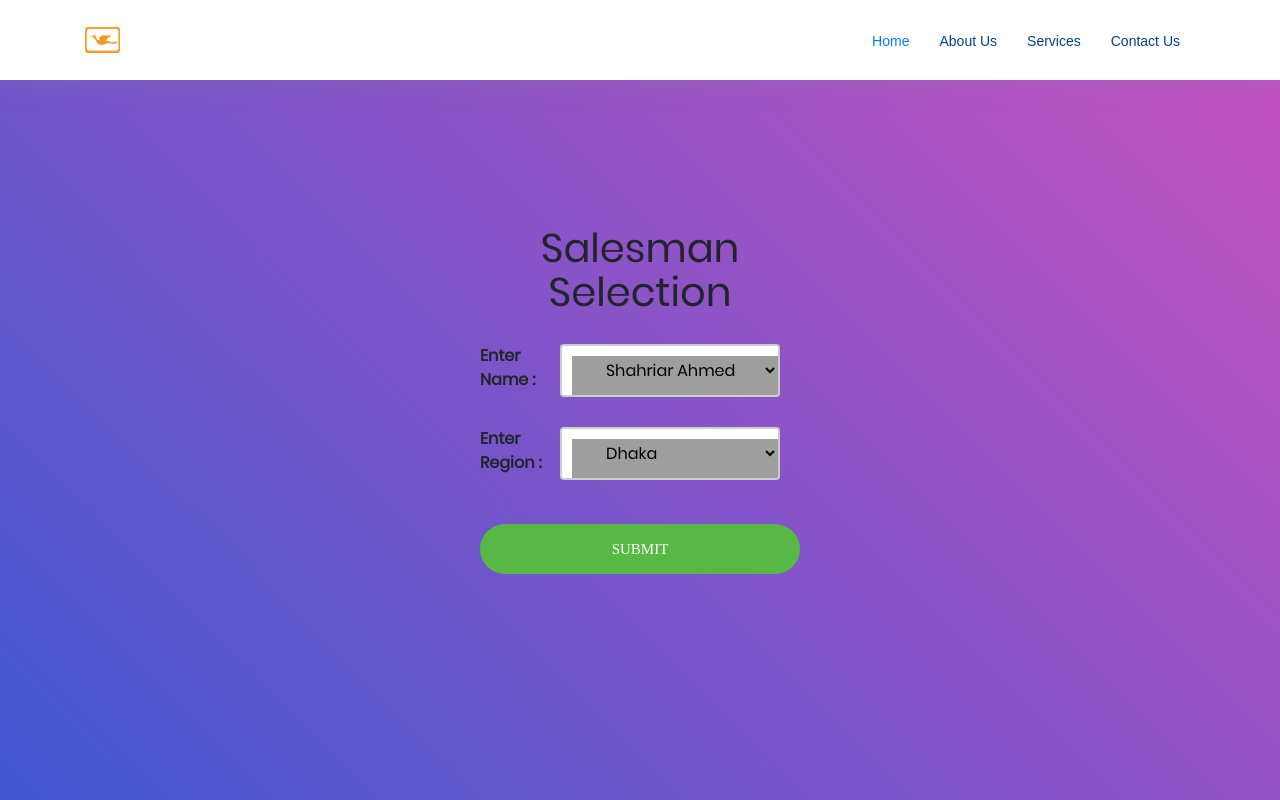
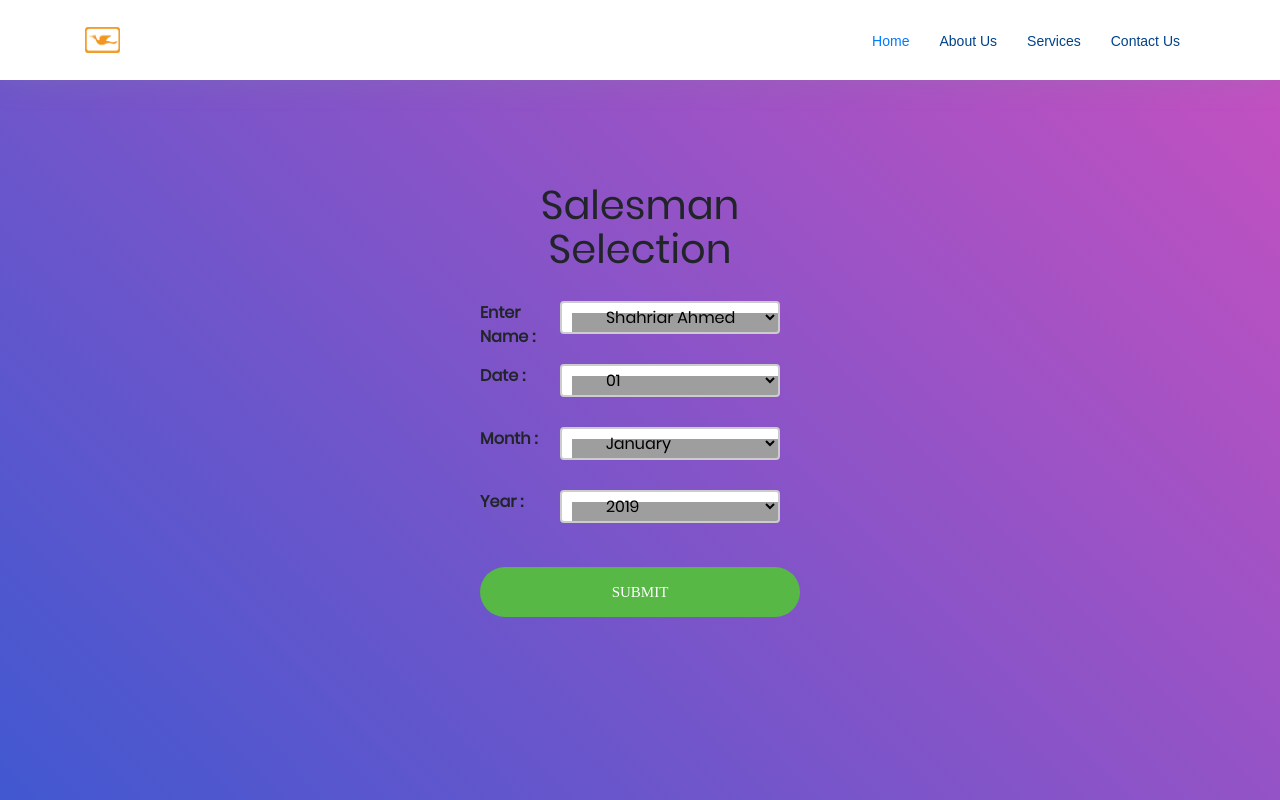
Before and after one commit to Azizul31/Sales-Automation-System, a PHP site: page /salesinfo.php in a window 1280 px wide. Shown: the top 800 px of the page. Run offline with PHP 8.4, Linux system fonts and the light colour scheme; data that the repository does not hold is empty; some web fonts are replaced; grey boxes are pictures that could not be loaded.

Commit message:
salesinfo front end edited

```diff
--- a/login page final/salesinfo.php
+++ b/login page final/salesinfo.php
@@ -58,7 +58,7 @@ h1.spacing
   background-image: url('searchicon.png');
   background-position: 10px 10px;
   background-repeat: no-repeat;
-  padding: 12px 20px 12px 40px;
+  padding: 2px 20px 2px 40px;
   -webkit-transition: width 0.4s ease-in-out;
   transition: width 0.4s ease-in-out;
 }
@@ -97,30 +97,85 @@ h1.spacing
     <option value="Kamrul Islam">Kamrul Islam</option>
     <option value="Ashef Habib">Ashef Habib</option>
     <option value="Mahidul Zihan">Mahidul Zihan</option>
+ </select>
+  <br><br>
+     </div>
+    <div class="col-25">
+        <label for="fname"> Date :</label>
+      </div>
+      <div class="col-75">
+
+  <select class="selection" name="cars">
+    <option value="">01</option>
+    <option value="">02</option>
+    <option value="">03</option>
+    <option value="">04</option>
+    <option value="">05</option>
+    <option value="">06</option>
+    <option value="">07</option>
+    <option value="">08</option>
+    <option value="">09</option>
+    <option value="">10</option>
+    <option value="">11</option>
+    <option value="">12</option>
+    <option value="">13</option>
+    <option value="">14</option>
+    <option value="">15</option>
+    <option value="">16</option>
+    <option value="">17</option>
+    <option value="">18</option>
+    <option value="">19</option>
+    <option value="">20</option>
+    <option value="">21</option>
+    <option value="">22</option>
+    <option value="">23</option>
+    <option value="">24</option>
+    <option value="">25</option>
+    <option value="">26</option>
+    <option value="">27</option>
+    <option value="">28</option>
+    <option value="">29</option>
+    <option value="">30</option>
+    <option value="">31</option>
+  </select>
+  <br><br>
+          </div>
+    <div class="col-25">
+      <label for="fname"> Month :</label>
+     </div>
+    <div class="col-75">
+
+  <select class="selection" name="cars">
+    <option value="">January</option>
+    <option value="">February</option>
+    <option value="">March</option>
+    <option value="">April</option>
+    <option value="">May</option>
+    <option value="">June</option>
+    <option value="">July</option>
+    <option value="">August</option>
+    <option value="">September</option>
+    <option value="">October</option>
+    <option value="">November</option>
+    <option value="">December</option>
+  </select>
+  <br><br>
+         </div>
+          <div class="col-25">
+      <label for="fname"> Year :</label>
+     </div>
+    <div class="col-75">
+
+  <select class="selection" name="cars">
+    <option value="">2019</option>
+    <option value="">2018</option>
+    <option value="">2017</option>
+  </select>
+  <br><br>
+         </div>
+</form>
 
 
-  </select>
-  <br><br>
-</form>
-      </div>
-    <div class="col-25">
-        <label for="fname"> Enter Region :</label>
-      </div>
-      <div class="col-75">
-       <form action="/action_page.php">
-  <select class="selection" name="cars">
-   <option value="Shahriar Ahmed">Dhaka</option>
-    <option value="Ratul Roy">Chittagong</option>
-    <option value="Towhidur Alam">Khulna</option>
-    <option value="Labib Wahid">Rajshahi</option>
-    <option value="Souharda Biswas">Rangpur</option>
-    <option value="Yasir Mahbub">Barisal</option>
-    <option value="Mahbub Alam">Sylhet</option>
-    <option value="Abdullah Mamun">Mymensingh</option>
-  </select>
-  <br><br>
-</form>
-      </div>
 
    <div class="container-login100-form-btn">
 						<input class="login100-form-btn" type="submit" value="Submit">
```
